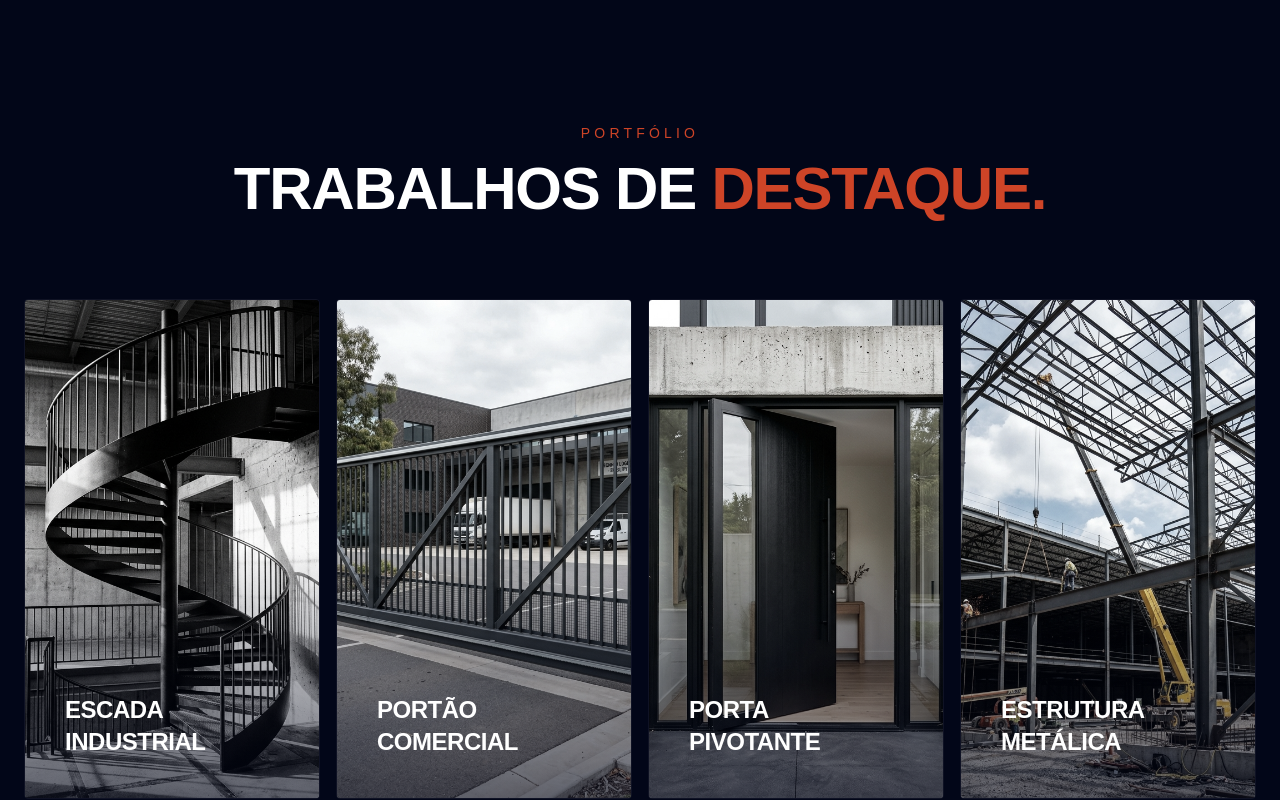
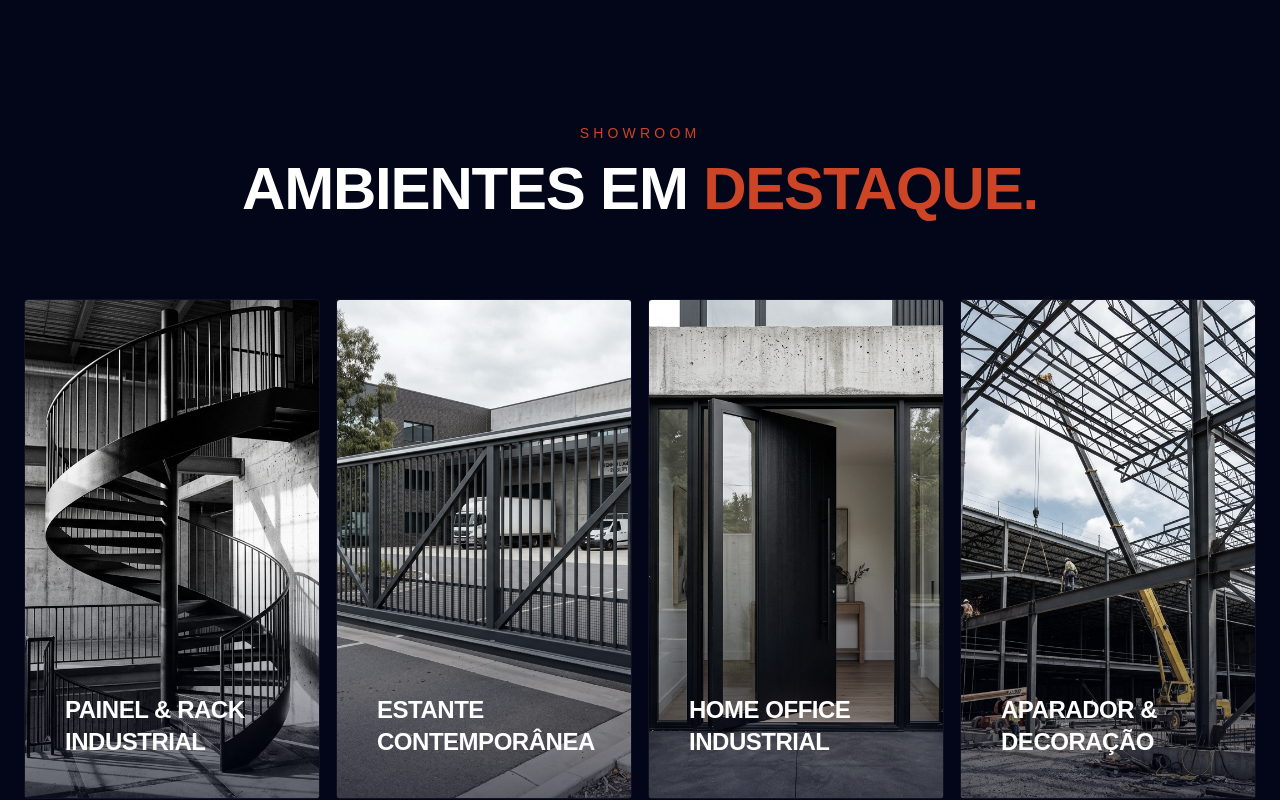
Before and after one commit to sameletronicosbh/arteferro-site, a React (Vite) app: page / in a window 1280 px wide. Shown: the part 2820-3620 px from the top of the page. Built offline with nearby package versions, Linux system fonts and the light colour scheme.

Commit message:
Atualiza seção de portifolios Arteferro

```diff
--- a/src/App-ANTIGO.tsx
+++ b/src/App-ANTIGO.tsx
@@ -328,7 +328,7 @@ export default function App() {
                 >
                   <img
                     src={IMAGES.about}
-                    alt="Welder at work"
+                    alt="Ambiente industrial contemporâneo"
                     className="w-full aspect-[4/3] object-cover rounded-sm grayscale-[0.3] hover:grayscale-0 transition-all duration-700 shadow-2xl"
                     referrerPolicy="no-referrer"
                   />
@@ -344,26 +344,26 @@ export default function App() {
                 <div>
                   <span className="text-brand-orange uppercase tracking-[0.3em] font-condensed text-sm block mb-4">Sobre a Arteferro</span>
                   <h2 className="text-4xl md:text-5xl font-black uppercase mb-6 leading-tight">
-                    Tradição metalúrgica <br />com visão <span className="text-brand-orange">inovadora.</span>
+                    Design industrial <br />para ambientes <span className="text-brand-orange">sofisticados.</span>
                   </h2>
                   <p className="text-lg text-[var(--text-dim)] leading-relaxed">
-                    A Arteferro Industrial nasceu da paixão pelo metal e pelo design. Desenvolvemos soluções metálicas sob medida para residências, comércios e indústrias, sempre focados em três pilares: resistência máxima, acabamento primoroso e compromisso inegociável com os prazos.
+                    A Arteferro desenvolve móveis industriais contemporâneos que unem metal, madeira e design minimalista para transformar ambientes com personalidade, sofisticação e funcionalidade.
                   </p>
                 </div>
 
                 <div className="grid grid-cols-2 gap-8">
                   <div>
                     <span className="text-2xl font-display font-bold block mb-2">500+</span>
-                    <span className="text-sm text-[var(--text-dim)] uppercase tracking-widest">Projetos Entregues</span>
+                    <span className="text-sm text-[var(--text-dim)] uppercase tracking-widest">Ambientes Transformados</span>
                   </div>
                   <div>
-                    <span className="text-2xl font-display font-bold block mb-2">100%</span>
-                    <span className="text-sm text-[var(--text-dim)] uppercase tracking-widest">Satisfação</span>
+                    <span className="text-2xl font-display font-bold block mb-2">Design</span>
+                    <span className="text-sm text-[var(--text-dim)] uppercase tracking-widest">Exclusivo & Sob Medida</span>
                   </div>
                 </div>
 
                 <a href="#contato" className="btn-outline w-fit font-bold border-[var(--border-color)]">
-                  Nossa História
+                  Conhecer a Marca
                   <ArrowRight size={18} />
                 </a>
               </div>
--- a/src/App.tsx
+++ b/src/App.tsx
@@ -47,10 +47,10 @@ const IMAGES = {
   logoColorida: logoColorida,
   about: aboutImage,
   projects: [
-    { id: 1, src: project1Image, title: 'Escada Industrial' },
-    { id: 2, src: project2Image, title: 'Portão Comercial' },
-    { id: 3, src: project3Image, title: 'Porta Pivotante' },
-    { id: 4, src: project4Image, title: 'Estrutura Metálica' },
+    { id: 1, src: project1Image, title: 'Painel & Rack Industrial' },
+    { id: 2, src: project2Image, title: 'Estante Contemporânea' },
+    { id: 3, src: project3Image, title: 'Home Office Industrial' },
+    { id: 4, src: project4Image, title: 'Aparador & Decoração' },
   ]
 };
 
@@ -375,8 +375,8 @@ export default function App() {
         <section id="projetos" className="py-32 px-6 bg-slate-950 text-white">
           <div className="container mx-auto">
             <div className="text-center mb-20">
-              <span className="text-brand-orange uppercase tracking-[0.3em] font-condensed text-sm block mb-4">Portfólio</span>
-              <h2 className="text-4xl md:text-6xl font-black uppercase">Trabalhos de <span className="text-brand-orange">Destaque.</span></h2>
+              <span className="text-brand-orange uppercase tracking-[0.3em] font-condensed text-sm block mb-4">Showroom</span>
+              <h2 className="text-4xl md:text-6xl font-black uppercase">Ambientes em <span className="text-brand-orange">Destaque.</span></h2>
             </div>
 
             <div className="grid grid-cols-1 md:grid-cols-2 xl:grid-cols-4 gap-4">
@@ -398,7 +398,7 @@ export default function App() {
                   <div className="absolute inset-0 bg-gradient-to-t from-slate-950 via-transparent to-transparent opacity-60 group-hover:opacity-90 transition-opacity" />
 
                   <div className="absolute bottom-10 left-10 right-10">
-                    <span className="text-brand-orange font-condensed text-xs uppercase tracking-widest block mb-2 translate-y-4 opacity-0 group-hover:translate-y-0 group-hover:opacity-100 transition-all font-bold">Serralheria Premium</span>
+                    <span className="text-brand-orange font-condensed text-xs uppercase tracking-widest block mb-2 translate-y-4 opacity-0 group-hover:translate-y-0 group-hover:opacity-100 transition-all font-bold">Design Industrial Contemporâneo</span>
                     <h3 className="text-2xl font-display uppercase font-bold group-hover:text-brand-orange transition-colors">{project.title}</h3>
                   </div>
 
@@ -411,7 +411,7 @@ export default function App() {
 
             <div className="mt-16 text-center">
               <a href="https://wa.me/5531993116196" className="bg-transparent border border-white/20 text-white px-8 py-4 rounded-sm font-condensed uppercase tracking-wider hover:border-brand-orange hover:text-brand-orange transition-all font-bold inline-flex items-center gap-2">
-                Ver Todos os Projetos
+                Explorar Portfólio
                 <Instagram size={18} />
               </a>
             </div>
```
